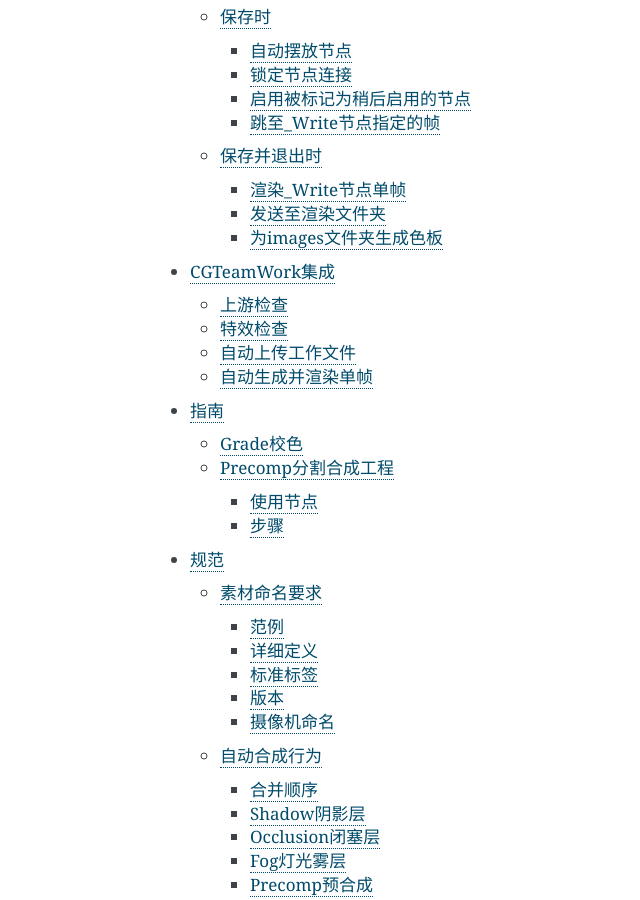
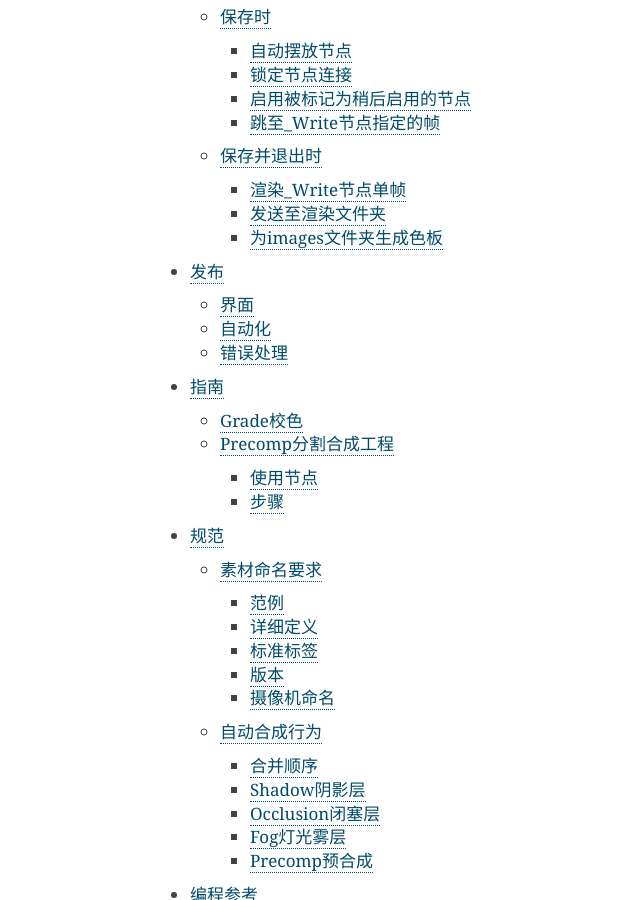
Before and after one commit to WuLiFang/Nuke, a Sphinx documentation site: the page built from source/index.rst, in a window 1280 px wide and 900 px high, scrolled down 2236 px. Shown: the whole window, without its empty margins (260-900 px from the left). Built offline with Sphinx 7.4.7, drawn with Linux system fonts in a browser that asks for light colours; some of the changed lines change nothing that is shown.

Commit message:
Documenting `pyblish_nuke`

```diff
--- a/source/cgtw_integrate.rst
+++ /dev/null
@@ -1,60 +0,0 @@
-CGTeamWork集成
-==========================
-
-.. warning::
-
-  这篇文档是写给老版本插件的, 新版使用 ``pyblish`` 进行集成, 文档待更新
-
-此功能在无CGTeamWork安装时自动禁用
-
-文件命名符合规范的文件会自动识别对应镜头
-
-.. figure:: cgtw_onload.png
-
-  打开文件时提示当前工程
-
-上游检查
---------------
-
-.. figure:: check_upstream_node.png
-
-  打开文件时自动导入上游视频
-
-.. figure:: check_upstream_error.png
-
-  保存时如果工程设置和上游不一致将会警告
-
-
-特效检查
------------------
-
-.. figure:: check_fx.png
-
-  打开时如果有对应特效素材将会提示并自动打开对应文件夹
-
-
-自动上传工作文件
----------------------
-
-.. figure:: auto_upload_nk.png
-
-  保存时将会自动上传工程文件至服务器
-
-.. figure:: auto_upload_nk_account_error.png
-
-  只在当前用户负责制作此镜头时才会上传
-
-自动生成并渲染单帧
-------------------------
-
-.. figure:: auto_upload_jpg.png
-
-  保存并退出时 :ref:`wlf_Write` 节点会自动渲染单帧并上传至服务器供检查色板使用
-
-.. figure:: auto_upload_jpg_account_error.png
-
-  只在当前用户负责制作此镜头时才会上传
-
-.. figure:: cgtw_thumb.png
-
-  还会同时在CGTeamWork上设置缩略图
--- a/source/index.rst
+++ b/source/index.rst
@@ -7,7 +7,7 @@
     plug-ins
     menu
     pref
-    cgtw_integrate
+    pyblish
     guide
     spec
     reference
--- /dev/null
+++ b/source/pyblish.rst
@@ -0,0 +1,67 @@
+发布
+========
+
+工作流程上使用 `Pyblish <http://pyblish.com/>`_ 发布框架
+
+发布分为4个阶段进行: ``收集`` -> ``检查`` -> ``提取`` -> ``集成``
+
+
+界面
+----------
+
+.. figure:: pyblish_ui.png
+
+  界面分为三个标签页: ``概览``, ``详细``, ``日志``, 在顶部可以切换
+
+  右下方随当前状态变化有最多4个按钮:
+
+  - |reset| : 重置当前阶段到 ``收集`` 前
+
+  - |validate| : 执行, 完成 ``检查`` 阶段后停止
+
+  - |publish| : 执行, 完成 ``发布`` 阶段后停止
+
+  - |stop| : 终止当前操作
+
+
+.. |reset| image:: pyblish_button_reset.png
+    :align: middle
+
+.. |validate| image:: pyblish_button_validate.png
+    :align: middle
+
+.. |publish| image:: pyblish_button_publish.png
+    :align: middle
+
+.. |stop| image:: pyblish_button_stop.png
+    :align: middle
+
+在初始状态下发布面板使用浮动窗口, 但也可以手动设置固定位置并保存在工作区中
+
+.. figure:: pyblish_menu.png
+
+  在Nuke面板空白处选择 ``Windows`` - ``Custom`` - ``发布`` 即可创建固定面板
+
+  然后使用Nuke菜单 - ``Workspace`` - ``Save Workspace...``  即可保存工作区
+
+自动化
+--------------
+
+插件已经配置了自动触发发布
+
+- 读取工程时: 重置并进行至 ``检查`` 阶段后
+
+- 保存工程时: 重置并进行至 ``检查`` 阶段后
+
+- 退出工程时: 如果工程没有未保存的更改, 进行至 ``发布`` 阶段后
+
+错误处理
+----------
+
+.. figure:: pyblish_traytip.png
+
+  在发布过程中失败会有气泡提示原因
+
+.. figure:: pyblish_panel_log.png
+
+  气泡提示只显示简略信息, 详细信息在 ``日志`` 标签页中查看(在上方切换)
```
Also changed, not shown: source/pyblish_button_publish.png (added), source/pyblish_button_reset.png (added), source/pyblish_button_stop.png (added), source/pyblish_button_validate.png (added), source/pyblish_menu.png (added), source/pyblish_panel_log.png (added), source/pyblish_traytip.png (added), source/pyblish_ui.png (added).
